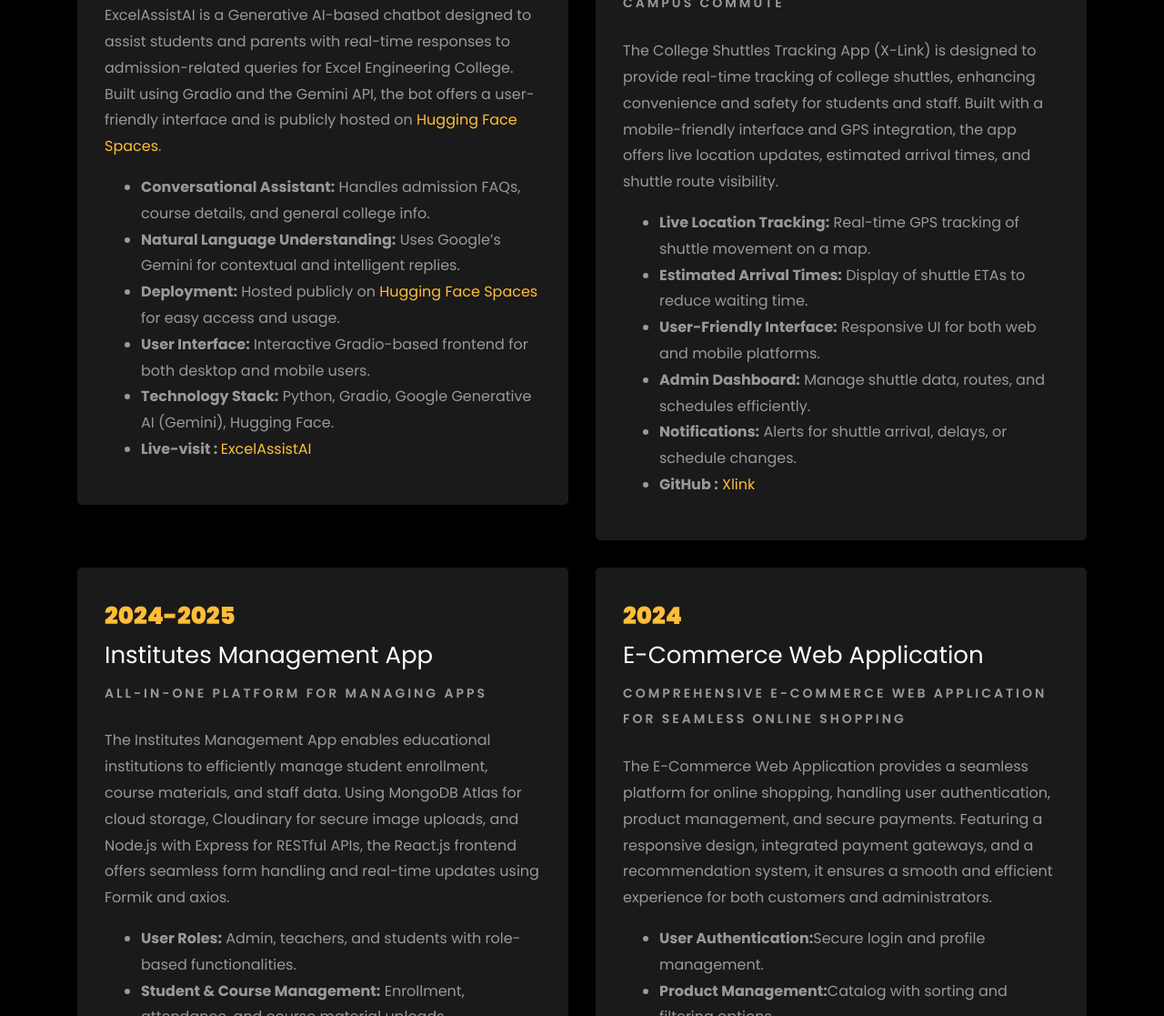
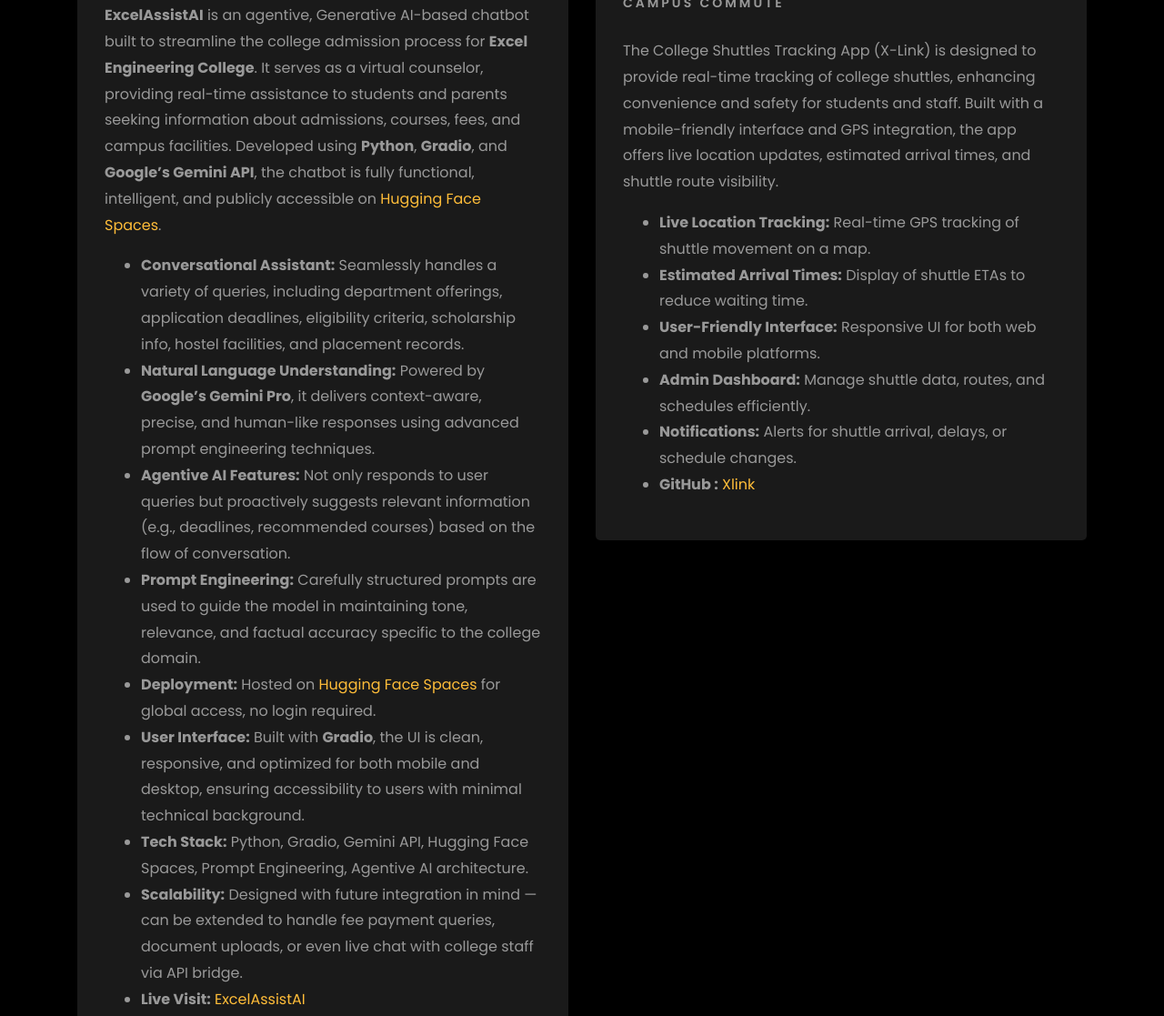
Before and after one commit to iamSafdarAnsari/Personal_Portfolio, a plain HTML site: page index.html in a window 1280 px wide. Shown: the part 2766-3883 px from the top of the page at 91% size. Drawn offline with Linux system fonts and the light colour scheme; files whose address does not match are found by name.

```diff
--- a/index.html
+++ b/index.html
@@ -189,7 +189,7 @@
                   const typingAnimationElement = document.getElementById('typing-animation');
 
                   // Create an array of typing text
-                  const typingTexts = ['Software Developer', 'MERN Stack Developer', 'Freelancer Artist', 'Video Editor ','Generative AI Developer'];
+                  const typingTexts = ['Software Developer', 'MERN Stack Developer', 'Freelancer Artist', 'Video Editor ', 'Generative AI Developer'];
 
                   // Create a function to display the typing animation for a given text
                   function playTypingAnimation(text) {
@@ -438,34 +438,45 @@
 
       <div class="row">
 
-
         <div class="col-md-6">
           <div class="resume-wrap ftco-animate">
             <span class="date">JULY 2025</span>
-            <h2> ExcelAssistAI</h2>
+            <h2>ExcelAssistAI</h2>
             <span class="position">AI-Powered Chatbot for College Admission Support</span>
             <p class="mt-4">
-              ExcelAssistAI is a Generative AI-based chatbot designed to assist students and parents with real-time
-              responses to admission-related queries for Excel Engineering College. Built using Gradio and the Gemini
-              API, the bot offers a user-friendly interface and is publicly hosted on <a
+              <b>ExcelAssistAI</b> is an agentive, Generative AI-based chatbot built to streamline the college admission
+              process for <b>Excel Engineering College</b>. It serves as a virtual counselor, providing real-time
+              assistance to students and parents seeking information about admissions, courses, fees, and campus
+              facilities. Developed using <b>Python</b>, <b>Gradio</b>, and <b>Google’s Gemini API</b>, the chatbot is
+              fully functional, intelligent, and publicly accessible on <a
                 href="https://huggingface.co/spaces/mdsafdaransari/ExcelAssistAI" target="_blank"
                 rel="noopener noreferrer">Hugging Face Spaces</a>.
             </p>
             <ul>
-              <li><b>Conversational Assistant:</b> Handles admission FAQs, course details, and general college info.
-              </li>
-              <li><b>Natural Language Understanding:</b> Uses Google’s Gemini for contextual and intelligent replies.
-              </li>
-              <li><b>Deployment:</b> Hosted publicly on <a
-                  href="https://huggingface.co/spaces/mdsafdaransari/ExcelAssistAI" target="_blank"
-                  rel="noopener noreferrer">Hugging Face Spaces</a> for easy access and usage.</li>
-              <li><b>User Interface:</b> Interactive Gradio-based frontend for both desktop and mobile users.</li>
-              <li><b>Technology Stack:</b> Python, Gradio, Google Generative AI (Gemini), Hugging Face.</li>
-              <li><b>Live-visit : </b> <a href="https://huggingface.co/spaces/mdsafdaransari/ExcelAssistAI"
+              <li><b>Conversational Assistant:</b> Seamlessly handles a variety of queries, including department
+                offerings, application deadlines, eligibility criteria, scholarship info, hostel facilities, and
+                placement records.</li>
+              <li><b>Natural Language Understanding:</b> Powered by <b>Google’s Gemini Pro</b>, it delivers
+                context-aware, precise, and human-like responses using advanced prompt engineering techniques.</li>
+              <li><b>Agentive AI Features:</b> Not only responds to user queries but proactively suggests relevant
+                information (e.g., deadlines, recommended courses) based on the flow of conversation.</li>
+              <li><b>Prompt Engineering:</b> Carefully structured prompts are used to guide the model in maintaining
+                tone, relevance, and factual accuracy specific to the college domain.</li>
+              <li><b>Deployment:</b> Hosted on <a href="https://huggingface.co/spaces/mdsafdaransari/ExcelAssistAI"
+                  target="_blank" rel="noopener noreferrer">Hugging Face Spaces</a> for global access, no login
+                required.</li>
+              <li><b>User Interface:</b> Built with <b>Gradio</b>, the UI is clean, responsive, and optimized for both
+                mobile and desktop, ensuring accessibility to users with minimal technical background.</li>
+              <li><b>Tech Stack:</b> Python, Gradio, Gemini API, Hugging Face Spaces, Prompt Engineering, Agentive AI
+                architecture.</li>
+              <li><b>Scalability:</b> Designed with future integration in mind — can be extended to handle fee payment
+                queries, document uploads, or even live chat with college staff via API bridge.</li>
+              <li><b>Live Visit:</b> <a href="https://huggingface.co/spaces/mdsafdaransari/ExcelAssistAI"
                   target="_blank" rel="noopener noreferrer">ExcelAssistAI</a></li>
             </ul>
           </div>
         </div>
+
 
 
         <div class="col-md-6">
```
